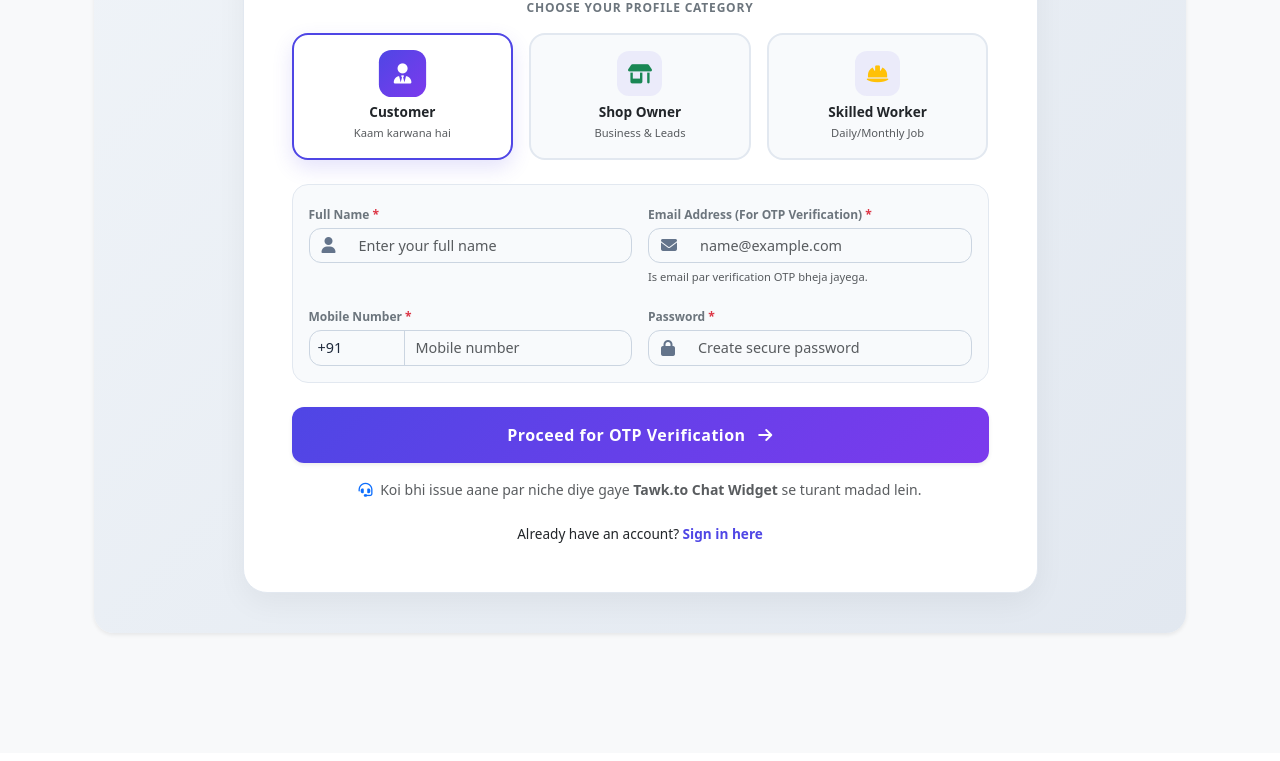
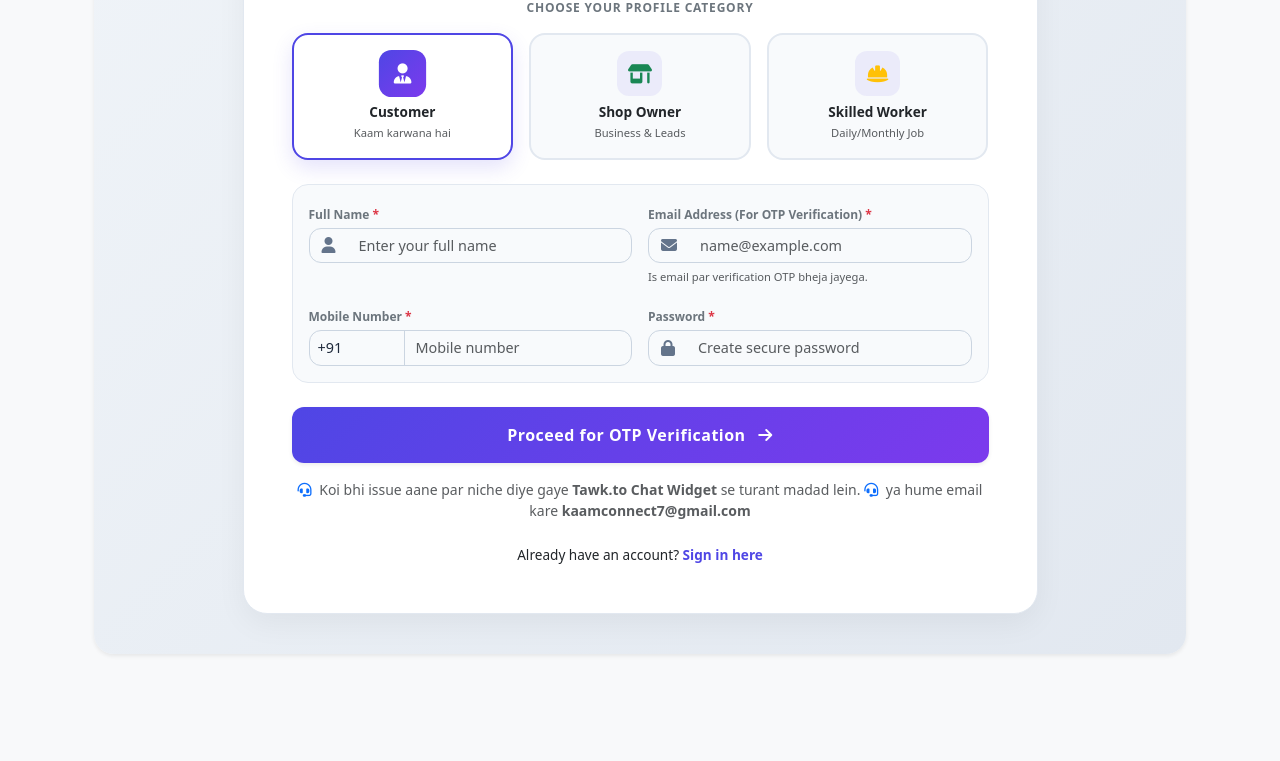
Before and after one commit to kaamconnect01/kaamconnect, a Flask app: page /signup in a window 1280 px wide. Shown: the part 460-1221 px from the top of the page. Before the commit the page ends 1096 px from the top, so only its background shows below. Run offline with Flask 3, Linux system fonts and the light colour scheme; some libraries are stand-ins or nearby versions.

Commit message:
Update signup.html

```diff
--- a/templates/signup.html
+++ b/templates/signup.html
@@ -393,6 +393,7 @@
                                 <div class="text-center mt-3">
                                     <p class="text-muted small mb-0">
                                         <i class="fa-solid fa-headset text-primary me-1"></i> Koi bhi issue aane par niche diye gaye <b>Tawk.to Chat Widget</b> se turant madad lein.
+                                        <i class="fa-solid fa-headset text-primary me-1"></i> ya hume email kare <b>kaamconnect7@gmail.com</b>
                                     </p>
                                 </div>
                             </div>
```
